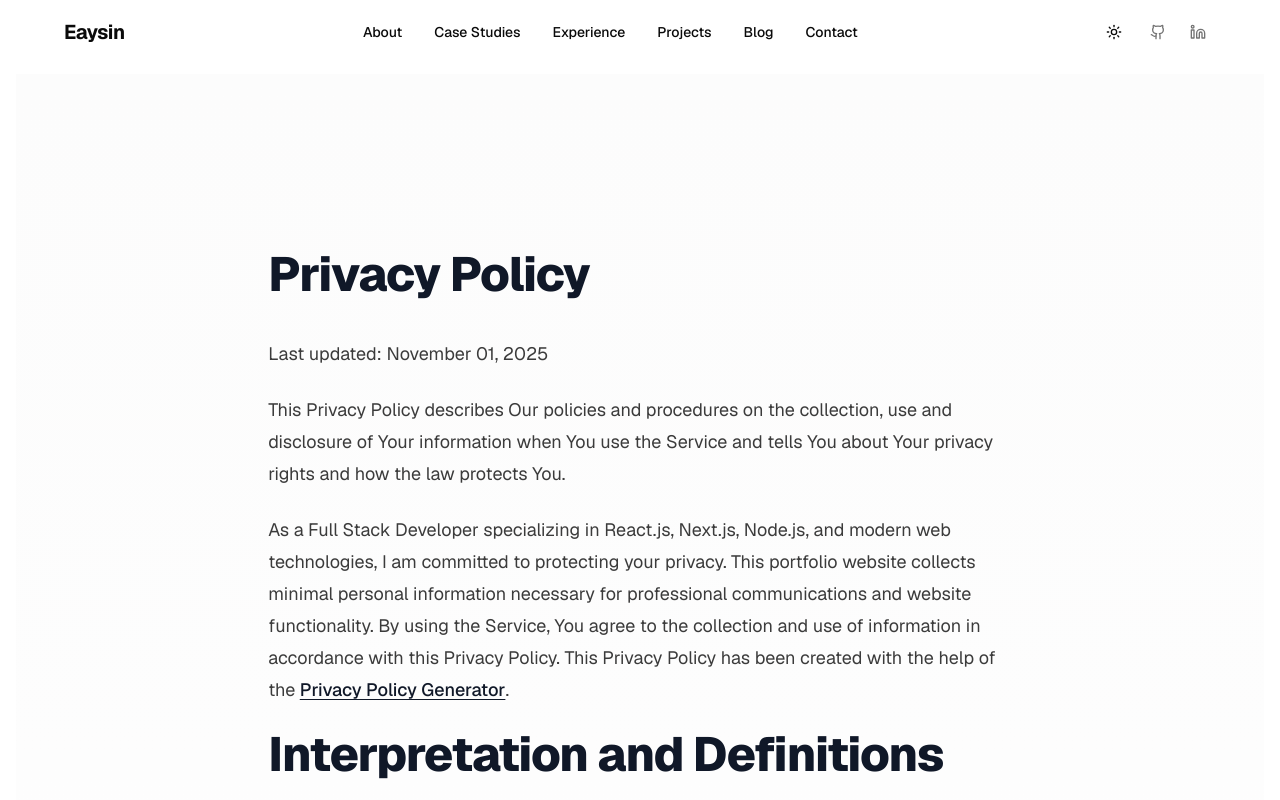
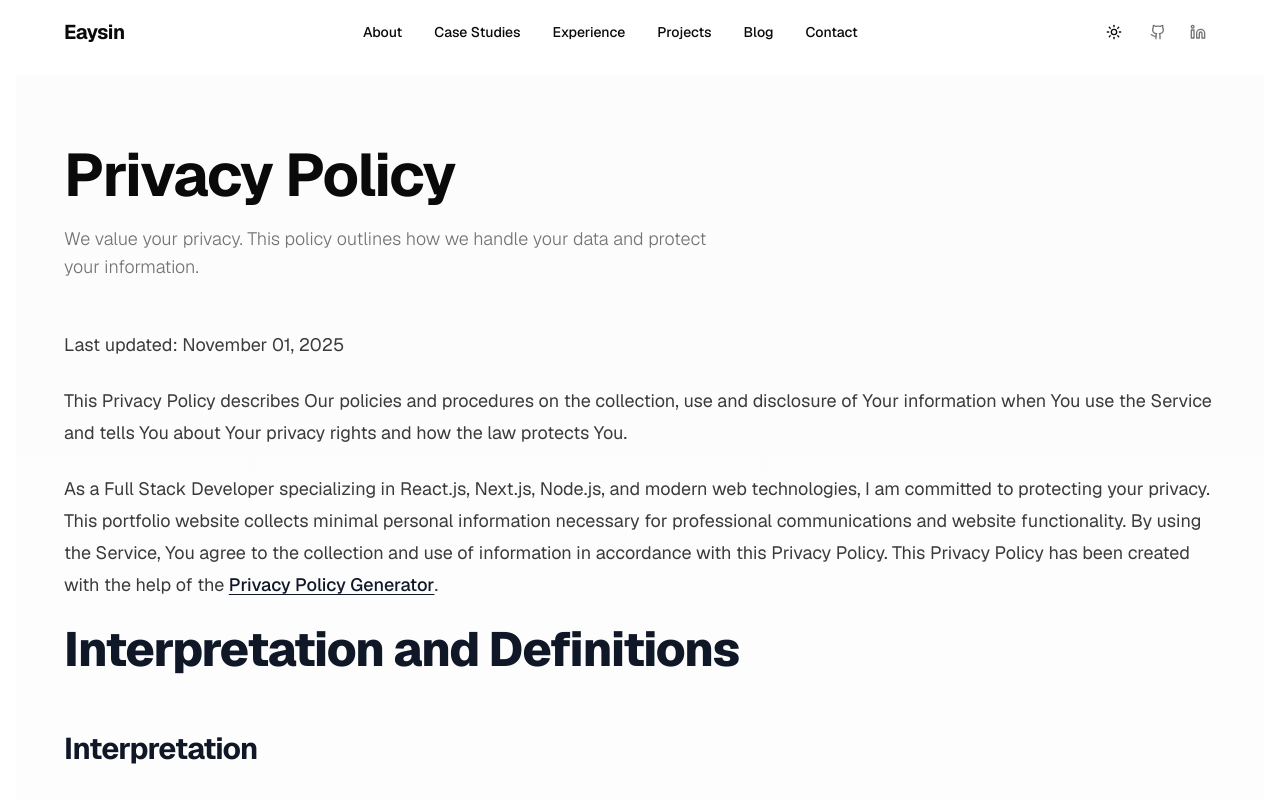
Before and after one commit to meet-eaysin/jainok, a Next.js app: page /privacy in a window 1280 px wide. Shown: the top 800 px of the page. Built offline with nearby package versions, Linux system fonts and the light colour scheme.

Commit message:
feat: Enhance Privacy Policy page with a dedicated header and description, and update the dev server port to 4000.

```diff
--- a/src/app/privacy/page.tsx
+++ b/src/app/privacy/page.tsx
@@ -7,11 +7,23 @@ import { Background } from "@/components/background";
 const Page = () => {
   return (
     <Background>
-      <section className="py-28 lg:pt-44 lg:pb-32">
-        <article className="prose prose-lg dark:prose-invert container px-4">
+      <div className="container pt-12 pb-20 lg:pt-16 lg:pb-28">
+        {/* Header */}
+        <div className="mb-12">
+          <h1 className="font-display mb-3 text-4xl leading-tight font-bold md:text-5xl lg:text-6xl">
+            Privacy Policy
+          </h1>
+          <p className="text-muted-foreground max-w-2xl text-base font-light sm:text-lg">
+            We value your privacy. This policy outlines how we handle your data
+            and protect your information.
+          </p>
+        </div>
+
+        {/* Content */}
+        <article className="prose prose-lg dark:prose-invert max-w-none">
           <Privacy />
         </article>
-      </section>
+      </div>
     </Background>
   );
 };
--- a/src/app/privacy/privacy.mdx
+++ b/src/app/privacy/privacy.mdx
@@ -1,5 +1,3 @@
-# Privacy Policy
-
 Last updated: November 01, 2025
 
 This Privacy Policy describes Our policies and procedures on the collection, use and disclosure of Your information when You use the Service and tells You about Your privacy rights and how the law protects You.
```
